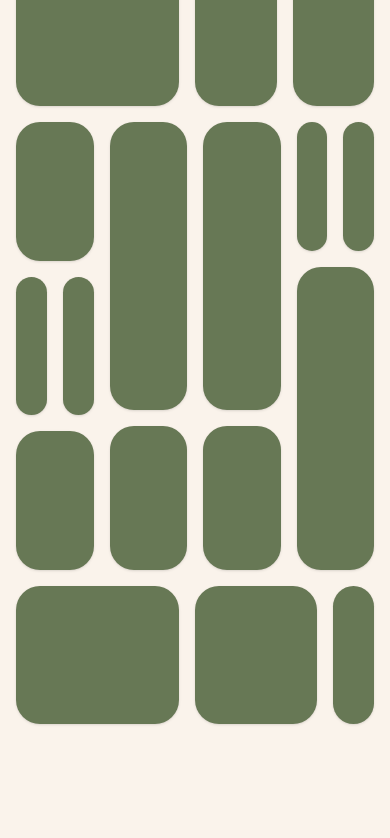
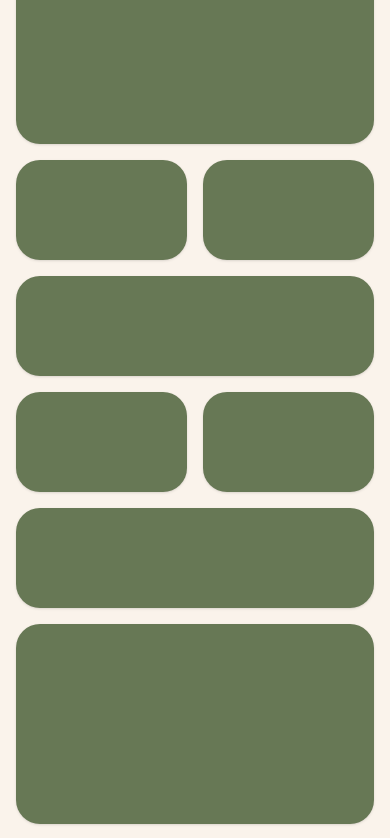
Before and after one commit to rafaeelricco/leticia-psi-lp, a Next.js app: page / in a window 390 px wide. Shown: the part 3620-4458 px from the top of the page. Built offline with nearby package versions, Linux system fonts and the light colour scheme.

Commit message:
refactor: update benefits component layout for responsiveness in home page

```diff
--- a/src/features/home/components/benefits.tsx
+++ b/src/features/home/components/benefits.tsx
@@ -5,51 +5,51 @@ export const Benefits: React.FC = () => {
       <React.Fragment>
          <div className="relative overflow-hidden w-full -mt-12 pt-32 pb-56 container">
             <div className="grid gap-4 w-full [&>*]:w-full">
-               {/* row 1 */}
-               <div className="grid grid-cols-[2fr_1fr_1fr] grid-rows-[378px] gap-4 [&>*]:w-full">
-                  <div className="bg-support06 rounded-3xl shadow min-w-0"></div>
-                  <div className="bg-support06 rounded-3xl shadow min-w-0"></div>
-                  <div className="grid gap-4 min-w-0">
-                     <div className="bg-support06 rounded-3xl shadow"></div>
-                     <div className="bg-support06 rounded-3xl shadow"></div>
+               {/* row 1 - Ajustado grid-rows para MD */}
+               <div className="grid grid-cols-1 md:grid-cols-2 md:grid-rows-[auto_auto] lg:grid-rows-[378px] lg:grid-cols-[2fr_1fr_1fr] gap-4 [&>*]:w-full">
+                  <div className="bg-support06 rounded-3xl shadow min-w-0 min-h-[200px] md:min-h-[300px] lg:min-h-0"></div>
+                  <div className="bg-support06 rounded-3xl shadow min-w-0 min-h-[200px] md:min-h-[300px] lg:min-h-0"></div>
+                  <div className="grid grid-cols-2 md:grid-cols-2 md:col-span-2 lg:col-span-1 lg:grid-cols-1 gap-4 min-w-0">
+                     <div className="bg-support06 rounded-3xl shadow min-h-[100px] md:min-h-[145px] lg:min-h-0"></div>
+                     <div className="bg-support06 rounded-3xl shadow min-h-[100px] md:min-h-[145px] lg:min-h-0"></div>
                   </div>
                </div>
 
-               {/* row 2 */}
-               <div className="grid grid-cols-[1fr_1fr_1fr_1fr] grid-rows-[448px] gap-4 [&>*]:w-full">
-                  <div className="grid gap-4">
-                     <div className="bg-support06 h-full rounded-3xl shadow"></div>
-                     <div className="grid grid-flow-col gap-4">
-                        <div className="bg-support06 h-full rounded-3xl shadow"></div>
-                        <div className="bg-support06 h-full rounded-3xl shadow"></div>
+               {/* row 2 - Ajustado grid para MD */}
+               <div className="grid grid-cols-1 sm:grid-cols-2 md:grid-rows-[auto_auto] lg:grid-rows-[448px] lg:grid-cols-4 gap-4 [&>*]:w-full">
+                  <div className="grid gap-4 md:col-span-2 lg:col-span-1">
+                     <div className="bg-support06 h-full rounded-3xl shadow min-h-[100px] lg:min-h-0"></div>
+                     <div className="grid grid-cols-2 gap-4">
+                        <div className="bg-support06 h-full rounded-3xl shadow min-h-[100px] lg:min-h-0"></div>
+                        <div className="bg-support06 h-full rounded-3xl shadow min-h-[100px] lg:min-h-0"></div>
                      </div>
-                     <div className="bg-support06 h-full rounded-3xl shadow"></div>
+                     <div className="bg-support06 h-full rounded-3xl shadow min-h-[100px] lg:min-h-0"></div>
                   </div>
 
-                  <div className="grid gap-4 grid-rows-[2fr_1fr]">
-                     <div className="bg-support06 h-full rounded-3xl shadow"></div>
-                     <div className="bg-support06 h-full rounded-3xl shadow"></div>
+                  <div className="grid gap-4 grid-rows-[2fr_1fr] md:col-span-1 lg:col-span-1">
+                     <div className="bg-support06 h-full rounded-3xl shadow min-h-[100px] lg:min-h-0"></div>
+                     <div className="bg-support06 h-full rounded-3xl shadow min-h-[100px] lg:min-h-0"></div>
                   </div>
 
-                  <div className="grid gap-4 grid-rows-[2fr_1fr]">
-                     <div className="bg-support06 h-full rounded-3xl shadow"></div>
-                     <div className="bg-support06 h-full rounded-3xl shadow"></div>
+                  <div className="grid gap-4 grid-rows-[2fr_1fr] md:col-span-1 lg:col-span-1">
+                     <div className="bg-support06 h-full rounded-3xl shadow min-h-[100px] lg:min-h-0"></div>
+                     <div className="bg-support06 h-full rounded-3xl shadow min-h-[100px] lg:min-h-0"></div>
                   </div>
 
-                  <div className="grid gap-4 grid-rows-[0.3fr_auto]">
+                  <div className="grid gap-4 grid-rows-[0.3fr_auto] md:col-span-2 lg:col-span-1">
                      <div className="grid grid-flow-col gap-4 h-full">
-                        <div className="bg-support06 h-full rounded-3xl shadow"></div>
-                        <div className="bg-support06 h-full rounded-3xl shadow"></div>
+                        <div className="bg-support06 h-full rounded-3xl shadow min-h-[100px] lg:min-h-0"></div>
+                        <div className="bg-support06 h-full rounded-3xl shadow min-h-[100px] lg:min-h-0"></div>
                      </div>
-                     <div className="bg-support06 h-full rounded-3xl shadow"></div>
+                     <div className="bg-support06 h-full rounded-3xl shadow min-h-[100px] lg:min-h-0"></div>
                   </div>
                </div>
 
-               {/* row 3 */}
-               <div className="grid grid-cols-[2fr_1.5fr_0.5fr] grid-rows-[138px] gap-4 [&>*]:w-full">
-                  <div className="bg-support06 h-full rounded-3xl shadow"></div>
-                  <div className="bg-support06 h-full rounded-3xl shadow"></div>
-                  <div className="bg-support06 h-full rounded-3xl shadow"></div>
+               {/* row 3 - Ajustado grid para MD */}
+               <div className="grid grid-cols-1 sm:grid-cols-2 md:grid-cols-2 md:grid-rows-[auto] lg:grid-rows-[138px] lg:grid-cols-[2fr_1.5fr_0.5fr] gap-4 [&>*]:w-full">
+                  <div className="bg-support06 h-full rounded-3xl shadow min-h-[100px] md:col-span-2 lg:col-span-1 lg:min-h-0"></div>
+                  <div className="bg-support06 h-full rounded-3xl shadow min-h-[100px] lg:min-h-0"></div>
+                  <div className="bg-support06 h-full rounded-3xl shadow min-h-[100px] lg:min-h-0"></div>
                </div>
             </div>
          </div>
```
